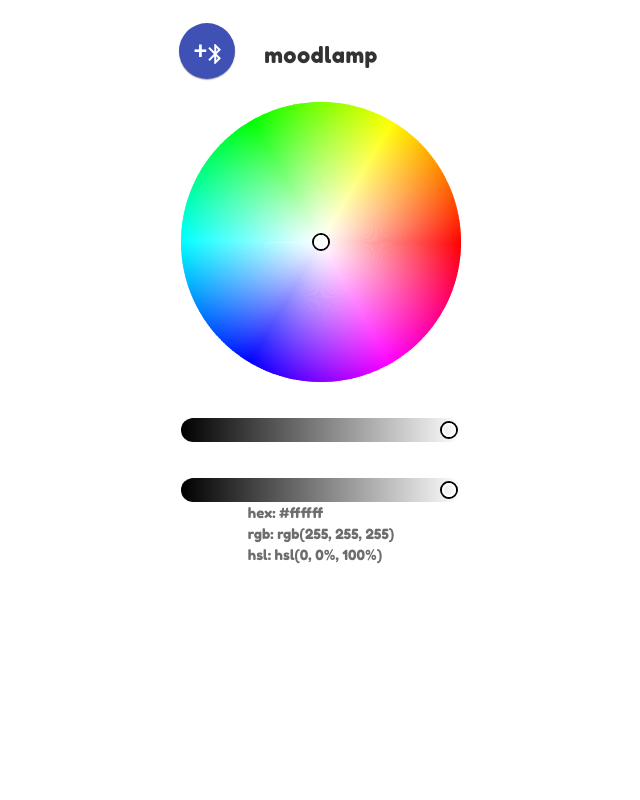
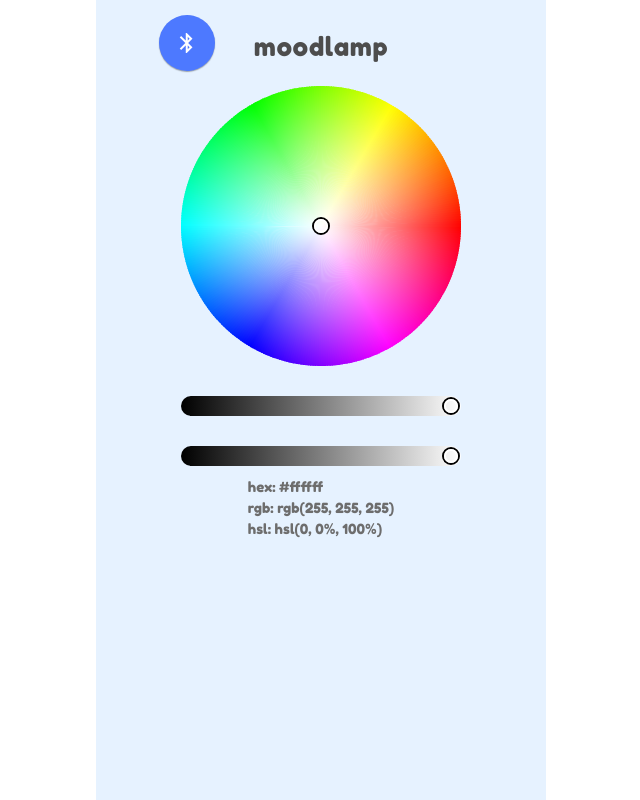
Before and after one commit to aobla/moodlamp, a website: page web/index.html in a window 1280 px wide. Shown: the whole page, without its empty margins (319-959 px from the left). Drawn offline with nearby package versions, Linux system fonts and the light colour scheme.

Commit message:
dev_v1.0.4
change colors

```diff
--- a/web/bulb.js
+++ b/web/bulb.js
@@ -7,13 +7,17 @@ let WhiteSlider = null;
 // let oldColor = null;
 // let mouseIsDown = false;
 
+let pwrButtonColorOn = "#ffcc66";
+let pwrButtonColorOff = "#a6a6a6";
+
 
 ColorWheel = iro.ColorPicker("#color-picker", {
 	width: 280,
-	padding: 4,
-	sliderMargin: 36,
+	padding: 2,
+	sliderMargin: 30,
 	handleRadius: 8,
 	color: "rgb(255, 255, 255)",
+	borderWidth: 0,
 	// styles: {
 	// 	".on-off": {
 	// 		"background-color": "rgb"
@@ -26,9 +30,10 @@ ColorWheel = iro.ColorPicker("#color-picker", {
 
 WhiteSlider = iro.ColorPicker("#white-slider", {
 	width: 280,
-	padding: 4,
-	sliderMargin: 36,
+	padding: 2,
+	sliderMargin: 30,
 	handleRadius: 8,
+	borderWidth: 0,
 	layout: [
 		{
 		  component: iro.ui.Slider,
@@ -106,7 +111,7 @@ function onConnected() {
 	// document.querySelector('.mic-button').classList.remove('hidden');
 	//document.querySelector('.power-button').classList.remove('hidden');
 	document.getElementById('power-button').classList.remove('hidden');
-	document.getElementById('power-button').style.backgroundColor = "#ffcc00";
+	document.getElementById('power-button').style.backgroundColor = pwrButtonColorOn;
 	turnedOn = true;
 	document.querySelector('.on-off-icon').style.color = "white";
 	ColorWheel.off('color:change', onColorUpdate); // listen to a color picker's color:change event
@@ -149,7 +154,7 @@ function connect() {
 
 function turnOn() {
 	// console.log('turnOn');
-	// document.getElementById('power-button').style.backgroundColor = "#ffcc00";
+	// document.getElementById('power-button').style.backgroundColor = pwrButtonColorOn;
 	// document.querySelector('.on-off-icon').style.color = "white";
 	// turnedOn = true;
 	let data = new Uint8Array([0xcc, 0x23, 0x33]);
@@ -158,8 +163,10 @@ function turnOn() {
 		.then(() => {
 			turnedOn = true;
 			// toggleButtons();
-
+			ColorWheel.on('color:change', onColorUpdate); // listen to a color picker's color:change event
 			WhiteSlider.on('color:change', onWhiteUpdate); // listen to a white slide:change event
+			document.getElementById('power-button').style.backgroundColor = pwrButtonColorOn;
+			document.querySelector('.on-off-icon').style.color = "white";
 		}));
 
 }
@@ -177,6 +184,8 @@ function turnOff() {
 			// toggleButtons();
 			ColorWheel.off('color:change', onColorUpdate); // listen to a color picker's color:change event
 			WhiteSlider.off('color:change', onWhiteUpdate); // listen to a white slide:change event
+			document.getElementById('power-button').style.backgroundColor = pwrButtonColorOff;
+			document.querySelector('.on-off-icon').style.color = "black";
 		}));
 
 }
--- a/web/index.html
+++ b/web/index.html
@@ -34,9 +34,9 @@
 
 				<div class="connect-another">
 
-					<button onclick="content()" id="connect-button" class="mdl-button mdl-js-button mdl-button--fab mdl-button--raised mdl-button--colored mdl-js-ripple-effect"
-					    style="background: rgb(63,81,181);">
-                        <i class="material-icons connect-another-icon">bluetooth</i> +
+					<button onclick="connect()" id="connect-button" class="mdl-button mdl-js-button mdl-button--fab mdl-button--raised mdl-button--colored mdl-js-ripple-effect"
+					    style="background: #4d79ff;">
+                        <i class="material-icons connect-another-icon">bluetooth</i>
                     </button>
 
                  <!-- </div>  -->
--- a/web/styles.css
+++ b/web/styles.css
@@ -7,7 +7,7 @@ body {
     align-items: center;
     margin: 0 auto;
     justify-content: center;
-    background: #fff;
+    background: #e6f2ff;
     max-width: 450px;
 }
 
@@ -51,17 +51,17 @@ i.material-icons {
     flex-direction: row;
     /*flex-grow: 0;*/
 
-    padding-top: 20px;
-    padding-bottom: 20px;
+    padding-top: 10px;
+    padding-bottom: 10px;
     /*width: 300px;*/
 }
 
 .connect-another-icon {
-    top: 17px !important;
+/*    top: 17px !important;
     left: 4px !important;
     margin-left: -10px !important;
     position: relative !important;
-    float: right !important;
+    float: right !important;*/
 }
 .title-title {
     /*margin-left: 10px;*/
@@ -96,6 +96,7 @@ i.material-icons {
     /*width: 100px;*/
     /*align-content: center;*/
     margin: 0 auto;
+    padding-bottom: 10px;
 }
 
 #on-off {
@@ -103,9 +104,8 @@ i.material-icons {
 }
 #title {
     font-family: 'Fredoka One';
-    font-size: 22px;
-    color: #333333;
-
+    font-size: 26px;
+    color: #4d4d4d;
 /*    margin: auto;
     align-self: center;*/
     /*align-content: center;*/
```
